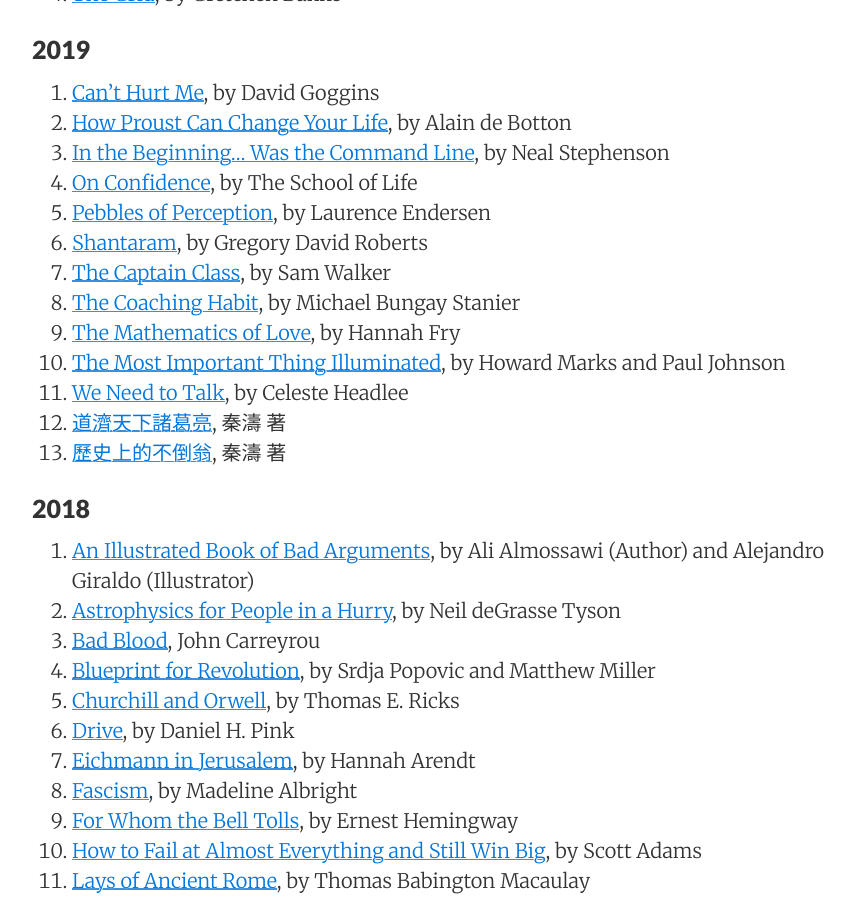
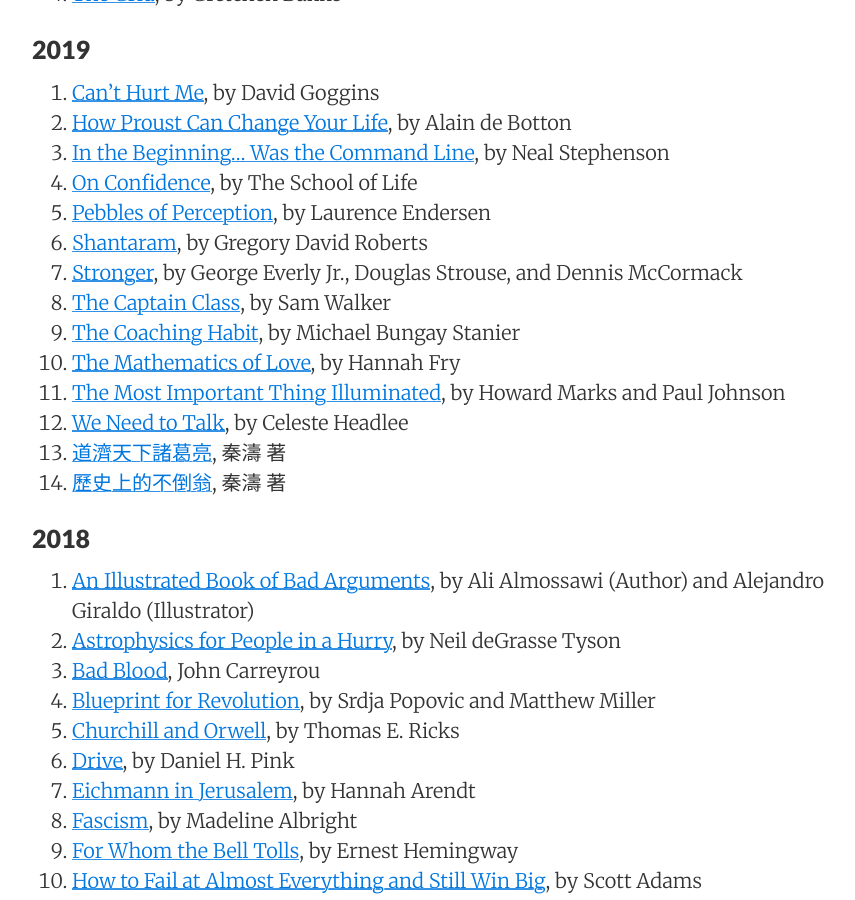
Before and after one commit to sewardlee337/sewardlee337.github.io, a Jekyll site: the page built from readinglist.md, in a window 1280 px wide and 900 px high, scrolled down 530 px. Shown: the whole window, without its empty margins (188-1043 px from the left). Built offline with Jekyll 4.4.1, drawn with Linux system fonts in a browser that asks for light colours; nearby versions of some CDN libraries.

Commit message:
Update reading list

```diff
--- a/readinglist.md
+++ b/readinglist.md
@@ -26,6 +26,7 @@ _"My alma mater was books, a good library... I could spend the rest of my life r
 1. [On Confidence](https://amzn.to/2D08osI), by The School of Life
 1. [Pebbles of Perception](https://amzn.to/2ScgR5O), by Laurence Endersen
 1. [Shantaram](https://amzn.to/2EI0aZH), by Gregory David Roberts
+1. [Stronger](https://amzn.to/2TtRIVN), by George Everly Jr., Douglas Strouse, and Dennis McCormack
 1. [The Captain Class](https://amzn.to/2MLlP4g), by Sam Walker
 1. [The Coaching Habit](https://amzn.to/2tC9erz), by Michael Bungay Stanier
 1. [The Mathematics of Love](https://amzn.to/2EIUoEH), by Hannah Fry
```
